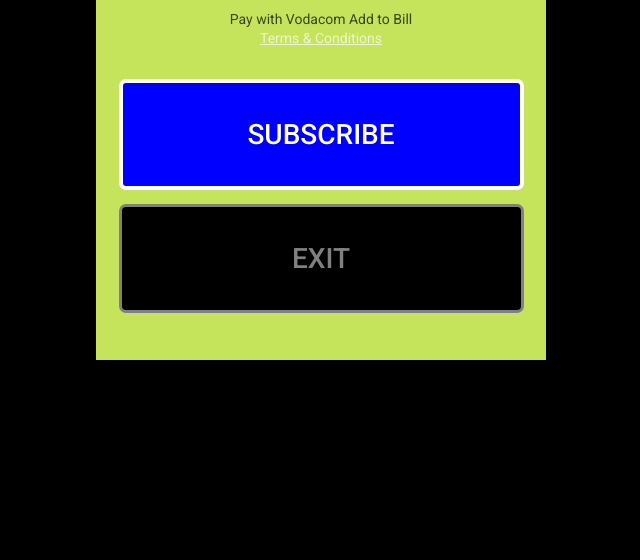
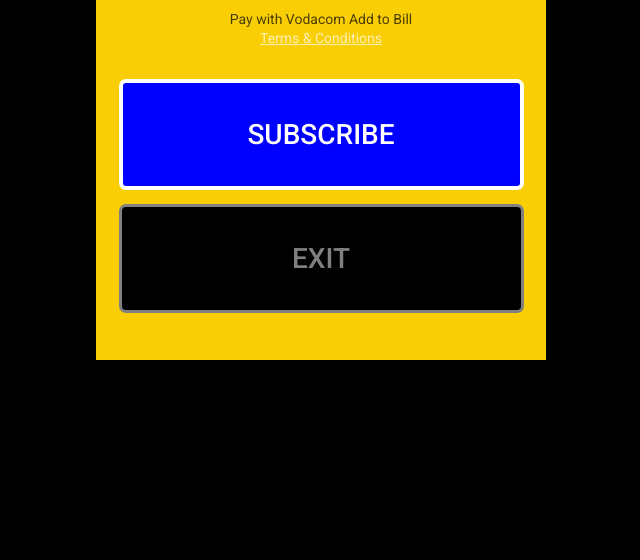
Before and after one commit to willyell/landing-page, a plain HTML site: page index.html in a window 1280 px wide. Shown: the part 240-800 px from the top of the page, without its empty margins (319-959 px from the left). Drawn offline with Linux system fonts and the light colour scheme.

Commit message:
Update landing.css

```diff
--- a/landing.css
+++ b/landing.css
@@ -87,7 +87,7 @@ img {
     max-width: 450px;
     margin: 0 auto;
     position: relative;
-    background-color: #C5E35B;
+    background-color: #FACE05;
 }
 
 #actions {
```
